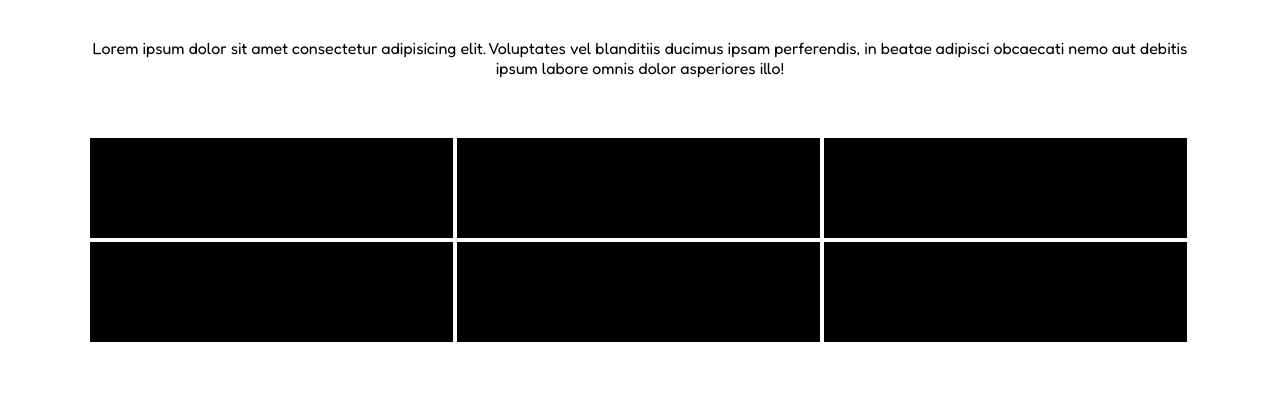
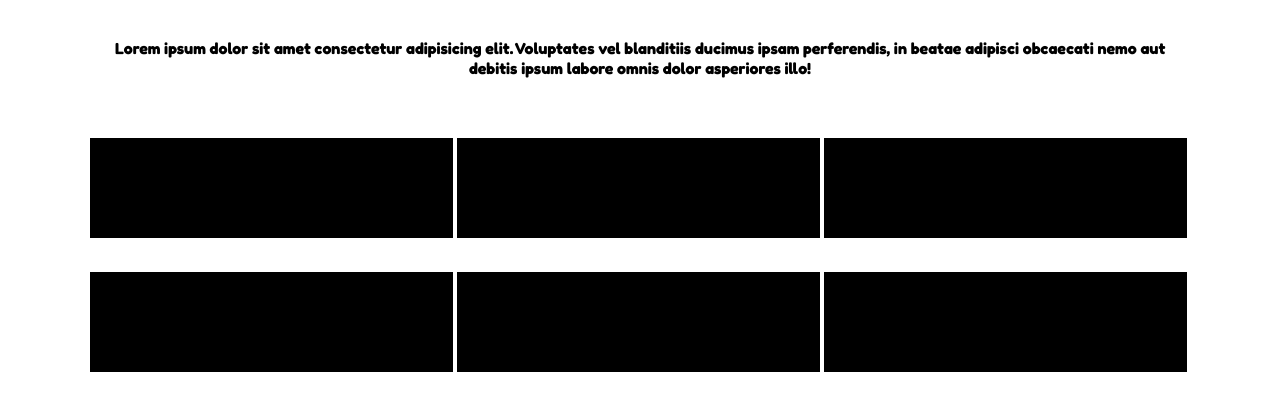
Before and after one commit to Andrea-Pomati/html-css-float-cards, a plain HTML site: page index.html in a window 1280 px wide. Shown: the part 71-482 px from the top of the page. Drawn offline with Linux system fonts and the light colour scheme.

Commit message:
add margin bottom and weight p

```diff
--- a/css/style.css
+++ b/css/style.css
@@ -25,6 +25,7 @@ h1 {
 
 p {
     margin-bottom: 60px;
+    font-weight: bold;
 }
 
 
@@ -34,4 +35,5 @@ p {
     background-color: black;
     color: white;
     display: inline-block;
+    margin-bottom: 30px;
 }
```
Also changed, not shown: index.html (+1 -0 lines).
